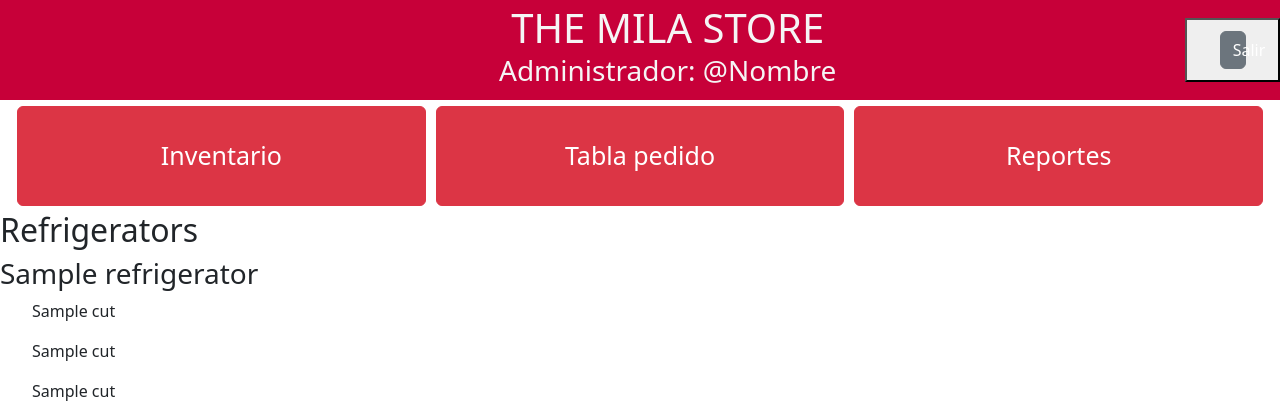
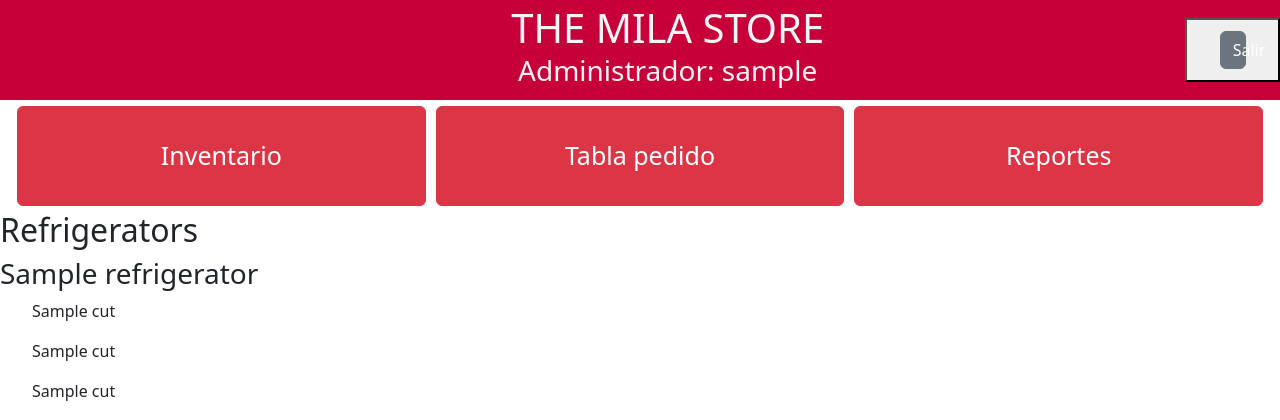
Before and after one commit to juangilfons/milanga-inventory, a Django app: page / in a window 1280 px wide. Shown: the top 420 px of the page. Run offline with Django 5.2, Linux system fonts and the light colour scheme; a user stored in the database is signed in; tables that the repository leaves empty hold one stand-in row (values such as "Sample post").

Commit message:
minor adjustments in base.html and inventory.html

```diff
--- a/templates/base.html
+++ b/templates/base.html
@@ -64,7 +64,7 @@
     <header id="navbar">
         <div id="tit">
             <h1>THE MILA STORE </h1>
-            <h3>Administrador: @Nombre</h3>
+            <h3>Administrador: {{ user.username }}</h3>
         </div>
         <button type="button">
             <a  class="btn btn-secondary" href="{% url 'logout' %}">Salir</a>
```
Also changed, not shown: db.sqlite3 (deleted), inventory/templates/inventory/inventory.html (indentation only).
